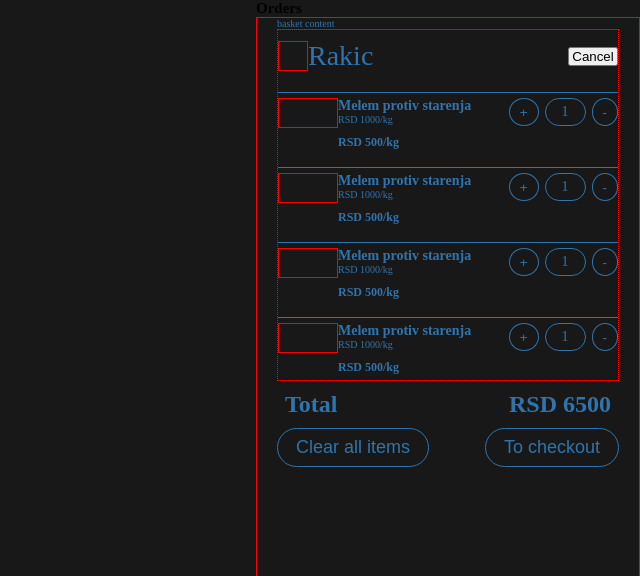
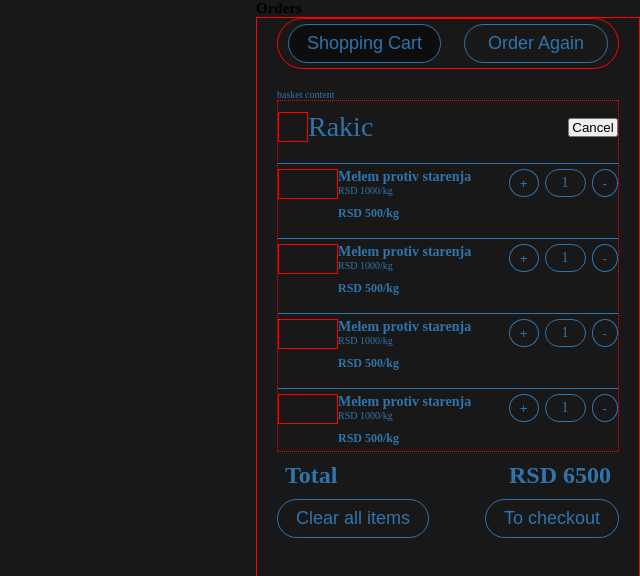
Before and after one commit to PetarPaskas/kupuj-prirodno, a React (Vite) app in the folder kupuj-prirodno/: page / in a window 1280 px wide. Shown: the top 576 px of the page, without its empty margins (640-1280 px from the left). Built offline with nearby package versions, Linux system fonts and the light colour scheme.

Commit message:
Add SelectBasket

```diff
--- a/kupuj-prirodno/src/assets/scss/components/order-basket.scss
+++ b/kupuj-prirodno/src/assets/scss/components/order-basket.scss
@@ -2,6 +2,44 @@
     width: 30vw;
     height: 100vh;
     border:1px solid red;
+
+    &__header{
+        margin-bottom: 2rem;
+    }
+
+    &__body{
+
+    }
+
+    &__select_basket{
+        display: flex;
+        flex-direction: row;
+        margin:0 auto;
+        border-radius: 50px;
+        padding:.5rem 1rem;
+        border:1px solid red;
+
+        &_option{
+            min-width: 45%;
+            &:first-child{
+                margin-right: auto;
+            }
+        }
+
+        &_button{
+            width: 100%;
+            transition:background-color 0.2s;
+
+            &--active{
+                background-color: rgba(0, 0, 0, 0.438);
+            }
+
+            &:hover{
+                cursor:pointer;
+                background-color: rgba(0, 0, 0, 0.438);
+            }
+        }
+    }
 
     &__content{
 
--- a/kupuj-prirodno/src/packages/OrderBasket/basket-history/basket-history.tsx
+++ b/kupuj-prirodno/src/packages/OrderBasket/basket-history/basket-history.tsx
@@ -0,0 +1,11 @@
+interface BasketHistoryProps{
+
+}
+
+const BasketHistory = ({}:BasketHistoryProps)=>{
+    return <div>
+        Basket History
+    </div>
+}
+
+export default BasketHistory;
--- a/kupuj-prirodno/src/packages/OrderBasket/current-basket/current-basket.tsx
+++ b/kupuj-prirodno/src/packages/OrderBasket/current-basket/current-basket.tsx
@@ -6,10 +6,10 @@ interface CurrentBasketProps{
 }
 
 const CurrentBasket = ({}:CurrentBasketProps)=>{
-    return <div>
+    return <>
         <BasketContent />
         <BasketCheckout />
-    </div>
+    </>;
 }
 
 export default CurrentBasket;
--- a/kupuj-prirodno/src/packages/OrderBasket/order-basket.tsx
+++ b/kupuj-prirodno/src/packages/OrderBasket/order-basket.tsx
@@ -1,14 +1,45 @@
+import { useState } from "react"
 import SideDrawerModal from "../../shared/side-drawer-modal/side-drawer-modal"
+import BasketHistory from "./basket-history/basket-history"
 import CurrentBasket from "./current-basket/current-basket"
+import SelectBasket from "./select-basket/select-basket"
+import SelectBasketOption from "./select-basket/select-basket-option/select-basket-option"
 
 interface OrderBasketProps{
 
 }
 
 const OrderBasket = ({}:OrderBasketProps)=>{
+    const [isShowingHistoryBasket, setShowingHistoryBasket] = useState<boolean>(false);
+    const isShowingCurrentBasket = !isShowingHistoryBasket;
+
+    const clickShowHistoryBasketOption = ()=>{
+        setShowingHistoryBasket(true);
+    }
+    const clickShowingCurrentBasket = ()=>{
+        setShowingHistoryBasket(false);
+    }
     return <SideDrawerModal title="Orders">
             <div className="order_basket content_center">
-            {true && <CurrentBasket />}
+                <div className="order_basket__header">
+                    <SelectBasket>
+                        <SelectBasketOption
+                            active={isShowingCurrentBasket}
+                            onClick={clickShowingCurrentBasket}>
+                                Shopping Cart
+                        </SelectBasketOption>
+                        <SelectBasketOption
+                            active={isShowingHistoryBasket}
+                            onClick={clickShowHistoryBasketOption}>
+                                Order Again
+                        </SelectBasketOption>
+                    </SelectBasket>
+                </div>
+
+                <div className="order_basket__body">
+                    {isShowingHistoryBasket && <BasketHistory />}
+                    {isShowingCurrentBasket && <CurrentBasket />}
+                </div>
             </div>
         </SideDrawerModal>
 }
--- /dev/null
+++ b/kupuj-prirodno/src/packages/OrderBasket/select-basket/select-basket-option/select-basket-option.tsx
@@ -0,0 +1,19 @@
+import TextButton from "../../../../shared/text-button/Button";
+
+export interface SelectBasketOptionProps{
+    children?:React.ReactNode,
+    active:boolean,
+    onClick:()=>void
+}
+
+
+const SelectBasketOption = ({children, onClick, active}:SelectBasketOptionProps)=>{
+    const buttonClassName = `order_basket__select_basket_button ${active && "order_basket__select_basket_button--active"}`
+    return <div className="order_basket__select_basket_option">
+        <TextButton onClick={onClick} className={buttonClassName}>
+            {children}
+        </TextButton>
+    </div>
+}
+
+export default SelectBasketOption;
--- /dev/null
+++ b/kupuj-prirodno/src/packages/OrderBasket/select-basket/select-basket.tsx
@@ -0,0 +1,14 @@
+interface SelectBasketProps{
+    children: AllowedChildren
+}
+
+type AllowedChildren = React.ReactElement<SelectBasketProps> |
+                        React.ReactElement<SelectBasketProps>[];
+
+const SelectBasket = ({children}:SelectBasketProps)=>{
+    return <div className="order_basket__select_basket">
+        {children}
+    </div>
+}
+
+export default SelectBasket;
--- a/kupuj-prirodno/src/shared/text-button/Button.tsx
+++ b/kupuj-prirodno/src/shared/text-button/Button.tsx
@@ -1,9 +1,25 @@
 interface TextButtonProps{
+    className?:string,
     children?:React.ReactNode
+    onClick?:(e:React.MouseEvent<HTMLButtonElement, MouseEvent>)=>void
 }
 
-const TextButton = ({children}:TextButtonProps)=>{
-    return <button type="button" className="button text_button">{children}</button>
+const TextButton = ({children, className, onClick}:TextButtonProps)=>{
+
+    const handleClickEvent = (event:React.MouseEvent<HTMLButtonElement, MouseEvent>)=>{
+        if(onClick){
+            onClick(event);
+        }
+    }
+    const classNameFull = `button text_button ${className}`
+    return <button
+        aria-label="button"
+        type="button"
+        className={classNameFull}
+        onClick={handleClickEvent}
+        >
+            {children}
+            </button>
 }
 
 export default TextButton;
```
